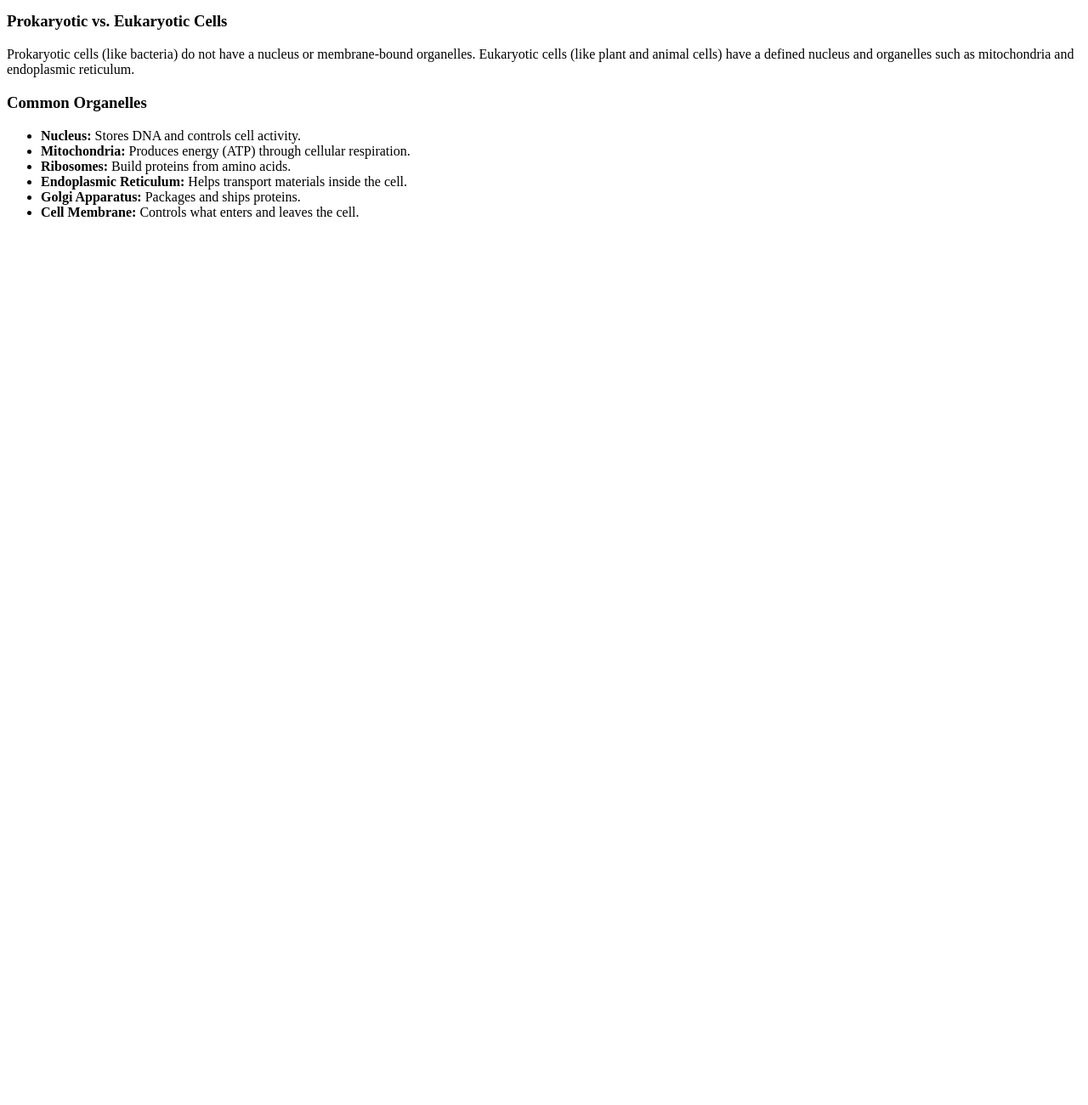
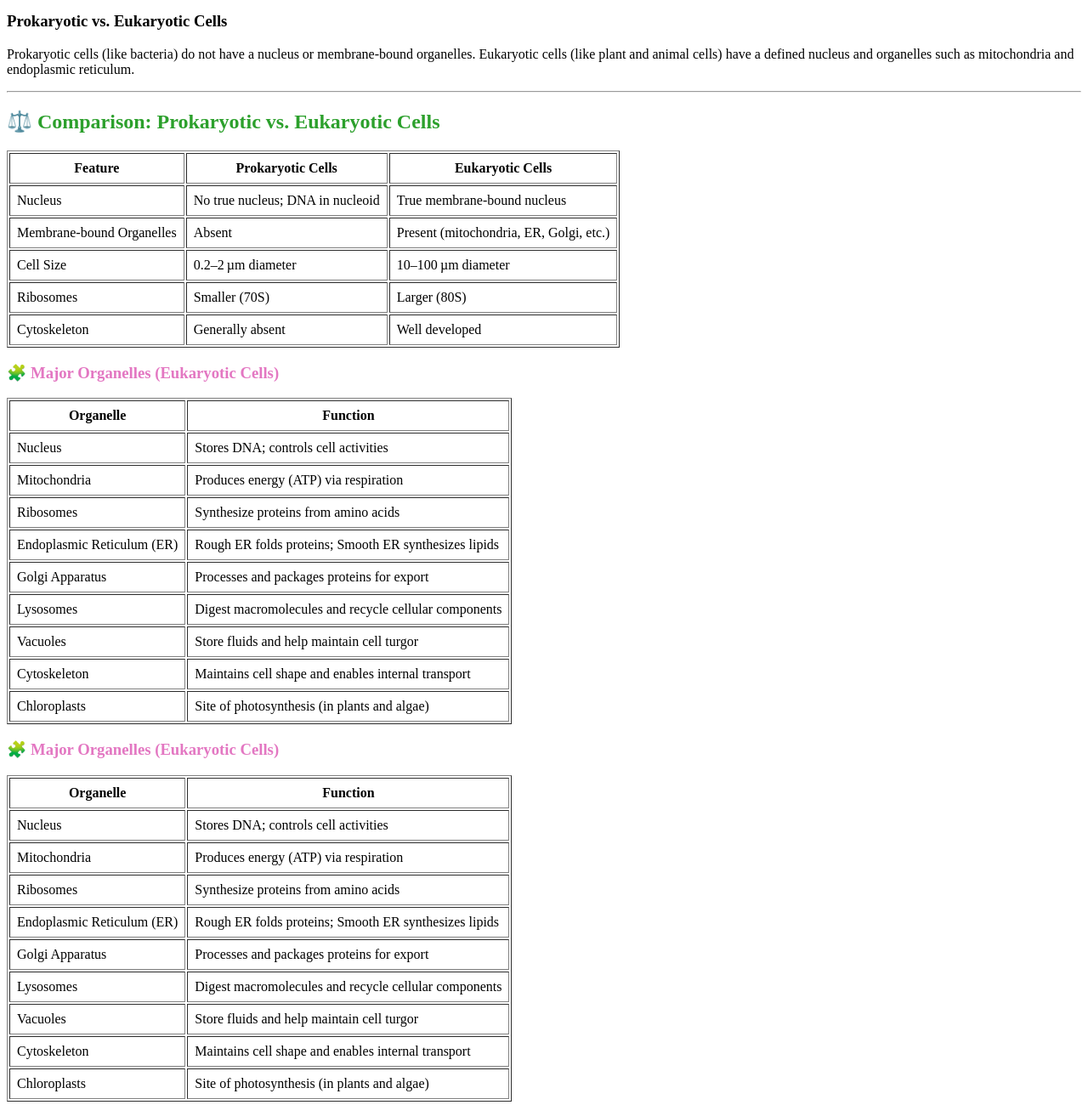
Before and after one commit to miguelli67/miguelli67.github.io, a plain HTML site: page science/Biology/index.html in a window 1280 px wide. Shown: the part 380-1680 px from the top of the page at 85% size. Before the commit the page ends 800 px from the top, so only its background shows below. Drawn offline with Linux system fonts and the light colour scheme.

Commit message:
Update index.html

```diff
--- a/science/Biology/index.html
+++ b/science/Biology/index.html
@@ -26,16 +26,130 @@
 
   <h3>Prokaryotic vs. Eukaryotic Cells</h3>
   <p>Prokaryotic cells (like bacteria) do not have a nucleus or membrane-bound organelles. Eukaryotic cells (like plant and animal cells) have a defined nucleus and organelles such as mitochondria and endoplasmic reticulum.</p>
+<hr>
+<section id="cell-compare">
+  <h2 style="color:#2ca02c;">⚖️ Comparison: Prokaryotic vs. Eukaryotic Cells</h2>
+  <table border="1" cellpadding="8">
+    <tr>
+      <th>Feature</th>
+      <th>Prokaryotic Cells</th>
+      <th>Eukaryotic Cells</th>
+    </tr>
+    <tr>
+      <td>Nucleus</td>
+      <td>No true nucleus; DNA in nucleoid</td>
+      <td>True membrane-bound nucleus</td>
+    </tr>
+    <tr>
+      <td>Membrane-bound Organelles</td>
+      <td>Absent</td>
+      <td>Present (mitochondria, ER, Golgi, etc.)</td>
+    </tr>
+    <tr>
+      <td>Cell Size</td>
+      <td>0.2–2 µm diameter</td>
+      <td>10–100 µm diameter</td>
+    </tr>
+    <tr>
+      <td>Ribosomes</td>
+      <td>Smaller (70S)</td>
+      <td>Larger (80S)</td>
+    </tr>
+    <tr>
+      <td>Cytoskeleton</td>
+      <td>Generally absent</td>
+      <td>Well developed</td>
+    </tr>
+  </table>
 
-  <h3>Common Organelles</h3>
-  <ul>
-    <li><strong>Nucleus:</strong> Stores DNA and controls cell activity.</li>
-    <li><strong>Mitochondria:</strong> Produces energy (ATP) through cellular respiration.</li>
-    <li><strong>Ribosomes:</strong> Build proteins from amino acids.</li>
-    <li><strong>Endoplasmic Reticulum:</strong> Helps transport materials inside the cell.</li>
-    <li><strong>Golgi Apparatus:</strong> Packages and ships proteins.</li>
-    <li><strong>Cell Membrane:</strong> Controls what enters and leaves the cell.</li>
-  </ul>
+  <h3 style="color:#e377c2;">🧩 Major Organelles (Eukaryotic Cells)</h3>
+  <table border="1" cellpadding="8">
+    <tr>
+      <th>Organelle</th>
+      <th>Function</th>
+    </tr>
+    <tr>
+      <td>Nucleus</td>
+      <td>Stores DNA; controls cell activities</td>
+    </tr>
+    <tr>
+      <td>Mitochondria</td>
+      <td>Produces energy (ATP) via respiration</td>
+    </tr>
+    <tr>
+      <td>Ribosomes</td>
+      <td>Synthesize proteins from amino acids</td>
+    </tr>
+    <tr>
+      <td>Endoplasmic Reticulum (ER)</td>
+      <td>Rough ER folds proteins; Smooth ER synthesizes lipids</td>
+    </tr>
+    <tr>
+      <td>Golgi Apparatus</td>
+      <td>Processes and packages proteins for export</td>
+    </tr>
+    <tr>
+      <td>Lysosomes</td>
+      <td>Digest macromolecules and recycle cellular components</td>
+    </tr>
+    <tr>
+      <td>Vacuoles</td>
+      <td>Store fluids and help maintain cell turgor</td>
+    </tr>
+    <tr>
+      <td>Cytoskeleton</td>
+      <td>Maintains cell shape and enables internal transport</td>
+    </tr>
+    <tr>
+      <td>Chloroplasts</td>
+      <td>Site of photosynthesis (in plants and algae)</td>
+    </tr>
+  </table>
+</section>
+
+ <h3 style="color:#e377c2;">🧩 Major Organelles (Eukaryotic Cells)</h3>
+<table border="1" cellpadding="8">
+  <tr>
+    <th>Organelle</th>
+    <th>Function</th>
+  </tr>
+  <tr>
+    <td>Nucleus</td>
+    <td>Stores DNA; controls cell activities</td>
+  </tr>
+  <tr>
+    <td>Mitochondria</td>
+    <td>Produces energy (ATP) via respiration</td>
+  </tr>
+  <tr>
+    <td>Ribosomes</td>
+    <td>Synthesize proteins from amino acids</td>
+  </tr>
+  <tr>
+    <td>Endoplasmic Reticulum (ER)</td>
+    <td>Rough ER folds proteins; Smooth ER synthesizes lipids</td>
+  </tr>
+  <tr>
+    <td>Golgi Apparatus</td>
+    <td>Processes and packages proteins for export</td>
+  </tr>
+  <tr>
+    <td>Lysosomes</td>
+    <td>Digest macromolecules and recycle cellular components</td>
+  </tr>
+  <tr>
+    <td>Vacuoles</td>
+    <td>Store fluids and help maintain cell turgor</td>
+  </tr>
+  <tr>
+    <td>Cytoskeleton</td>
+    <td>Maintains cell shape and enables internal transport</td>
+  </tr>
+  <tr>
+    <td>Chloroplasts</td>
+    <td>Site of photosynthesis (in plants and algae)</td>
+  </tr>
+</table>
 
   <!-- Future image here -->
   <!-- <img src="cell-diagram.png" alt="Diagram of a cell" width="500"> -->
```
